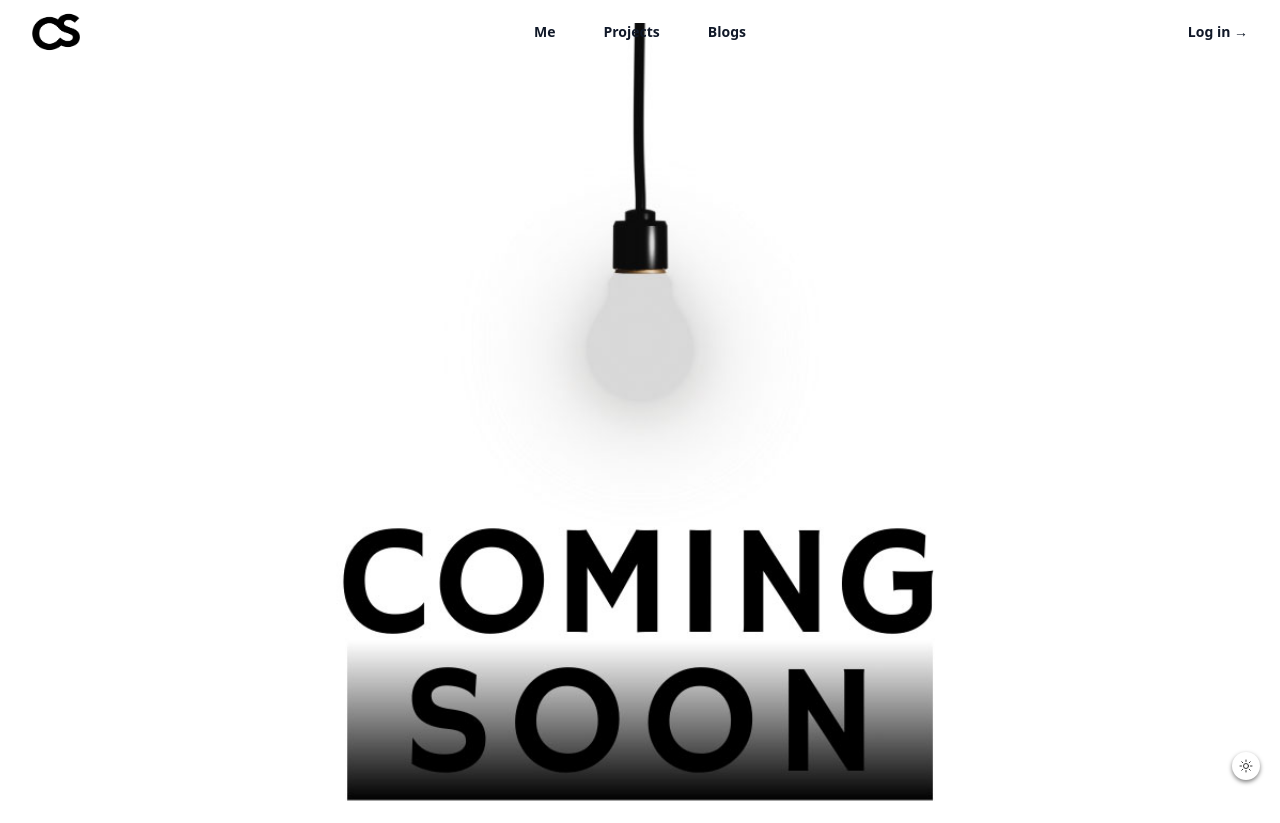
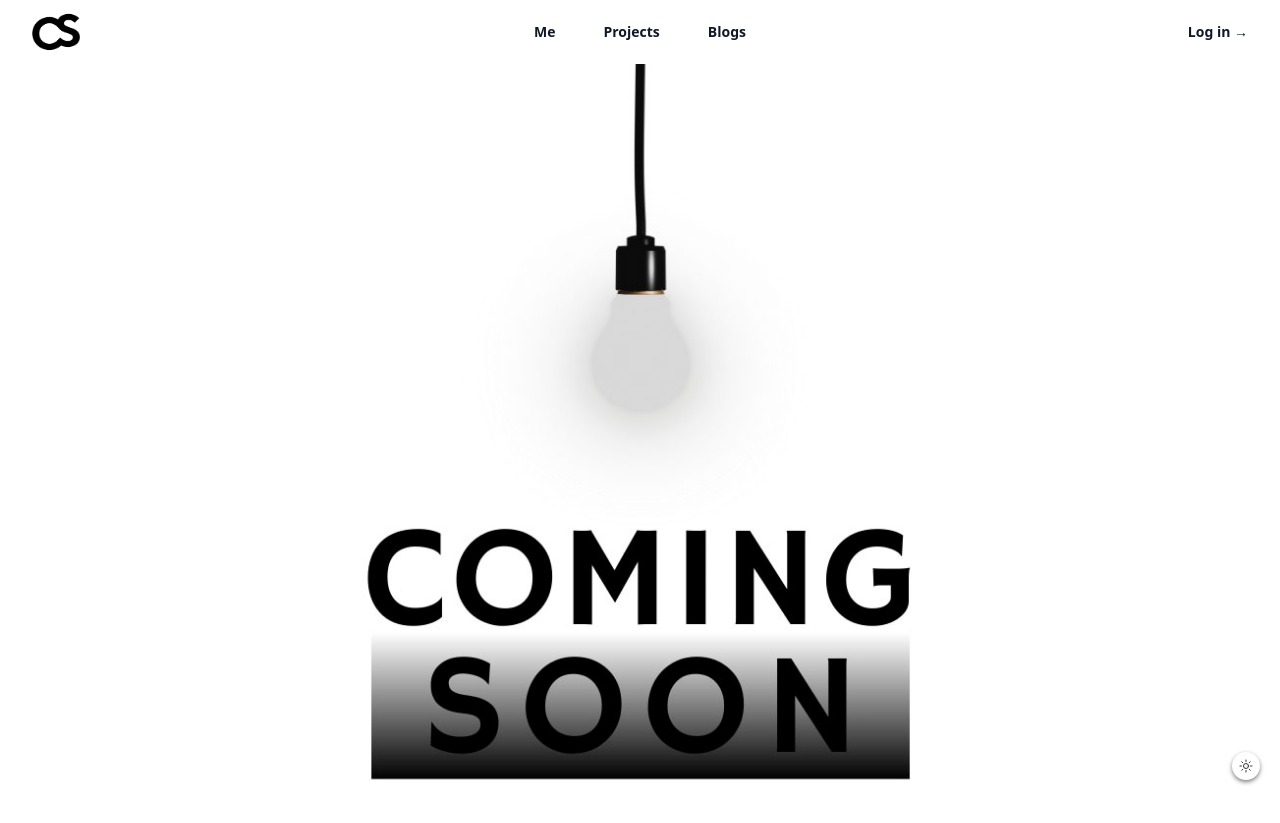
Before and after one commit to shanhaven/shanty, a Vue app: page /projects in a window 1280 px wide. After the commit the page ends 800 px from the top, so only its background shows below. Built offline with nearby package versions, Linux system fonts and the light colour scheme.

Commit message:
<add> default background and text color

```diff
--- a/src/App.vue
+++ b/src/App.vue
@@ -5,8 +5,8 @@ import TopNavigation from '@/components/layouts/TopNavigation.vue'
 </script>
 
 <template>
-  <header class="inset-x-0 top-0 z-50 bg-white dark:bg-gray-800">
-  <TopNavigation/>
+  <header class="inset-x-0 top-0 z-50">
+    <TopNavigation/>
   </header>
   <main class="dark:bg-gray-900 bg-white">
     <RouterView />
--- a/src/assets/main.css
+++ b/src/assets/main.css
@@ -1,6 +1,17 @@
 @import "tailwindcss";
 
 @custom-variant dark (&:where(.dark, .dark *));
+
+@layer base {
+    body {
+        @apply bg-white text-gray-900 overflow-hidden;
+    }
+
+    .dark body {
+        @apply bg-gray-900 text-white overflow-hidden;
+    }
+}
+
 @layer components {
     .container {
         @apply w-full mx-auto px-4;
--- a/src/components/layouts/ComingSoon.vue
+++ b/src/components/layouts/ComingSoon.vue
@@ -7,8 +7,8 @@ const isDark = useDark();
 </script>
 
 <template>
-  <div style="margin-top:-41px"
-    class="container top-0 left-0 w-full h-screen bg-contain bg-no-repeat bg-top"
+  <div
+    class="container relative isolate top-0 left-0 w-full h-[calc(100dvh-64px)] bg-contain bg-no-repeat bg-top"
     :style="{ backgroundImage: `url(${isDark ? Dark : Light})` }"
   >
   </div>
```
